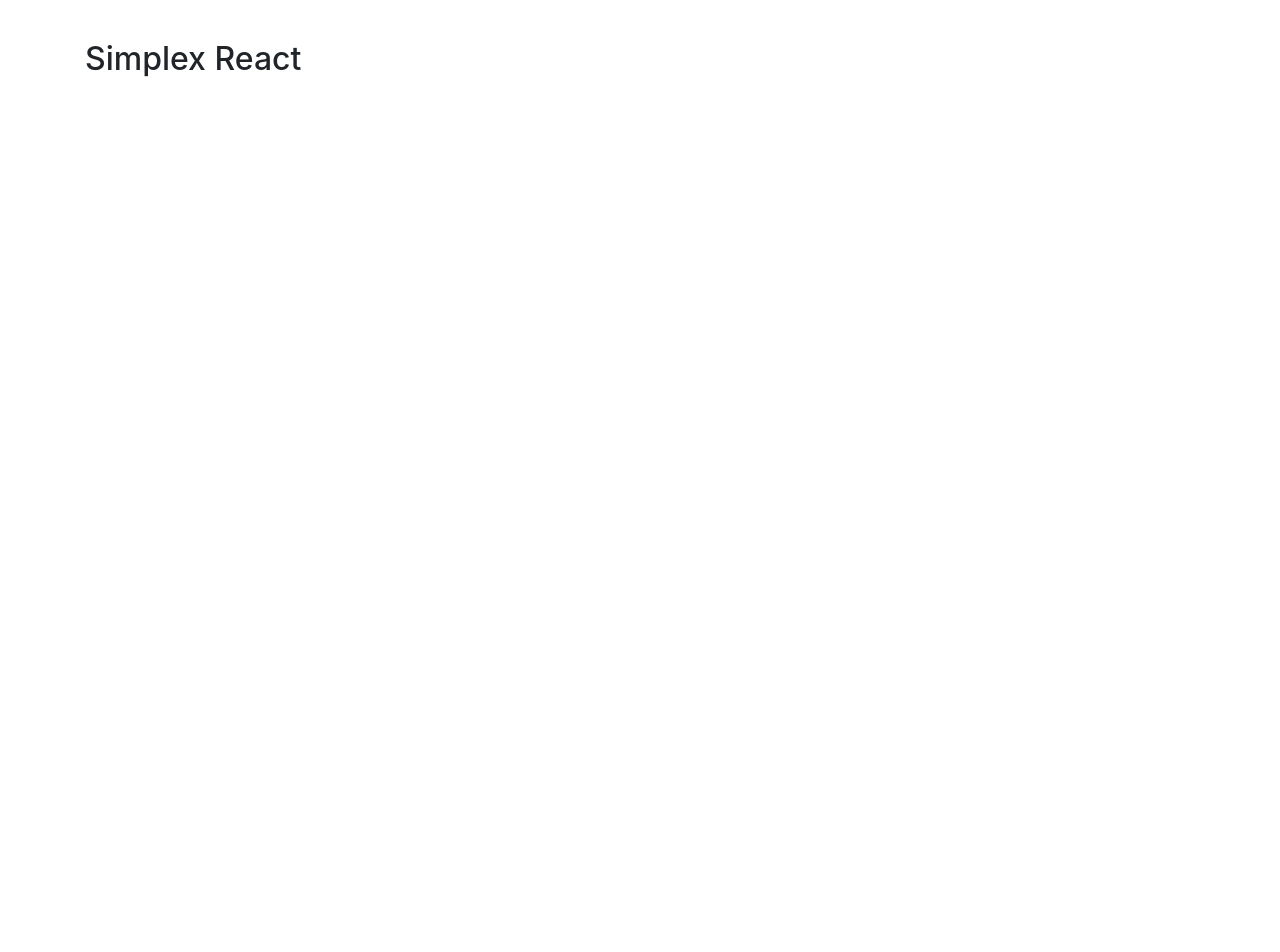
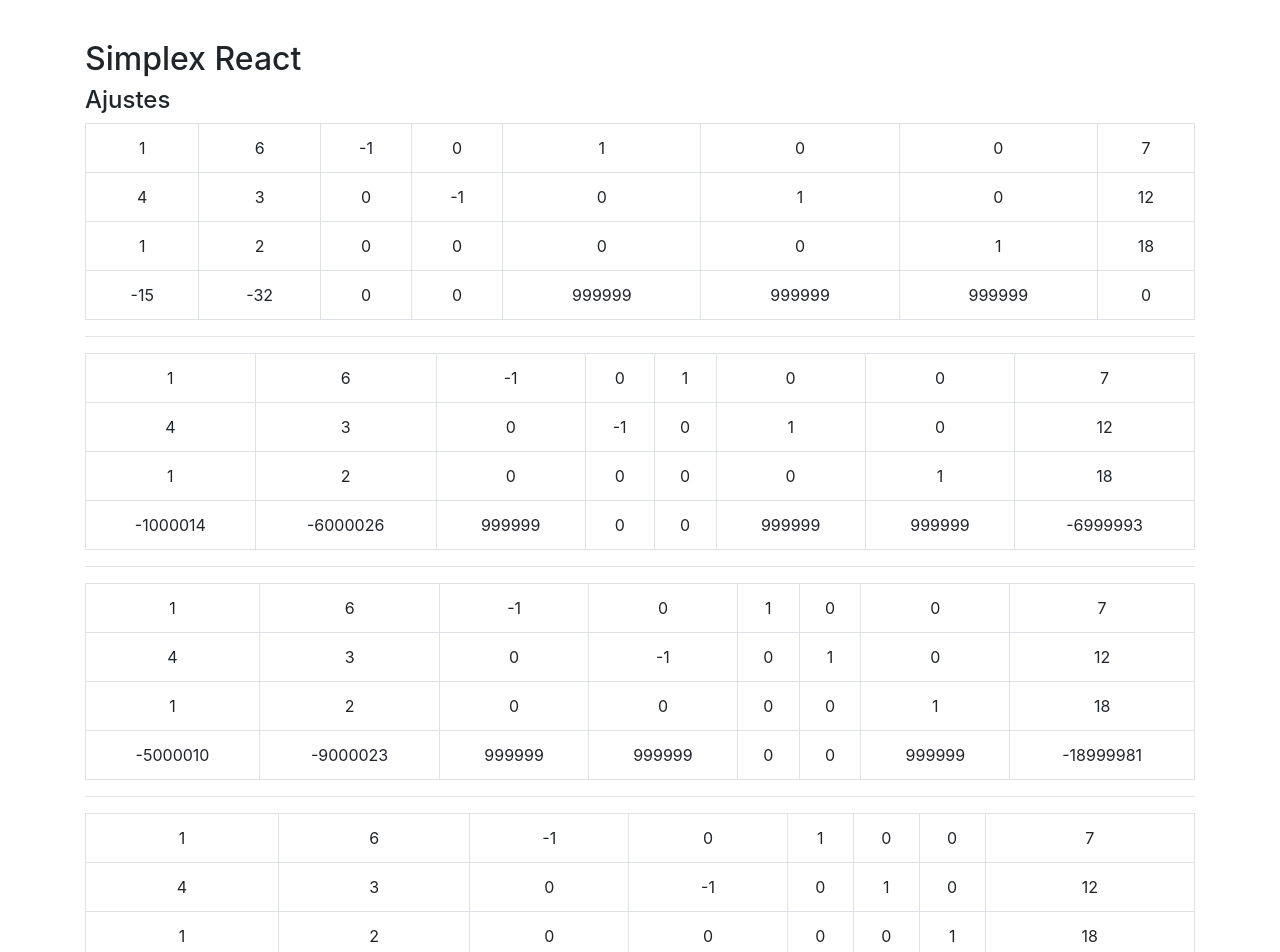
Before and after one commit to blackstraby/simplexJS, a React (Create React App) app: page / in a window 1280 px wide. Shown: the top 952 px of the page. Before the commit the page ends 800 px from the top, so only its background shows below. Built offline with nearby package versions, Linux system fonts and the light colour scheme.

Commit message:
Adicionado teste com ajustes e inicio das interações

```diff
--- a/src/App.js
+++ b/src/App.js
@@ -1,12 +1,109 @@
 import React, { Component } from 'react';
-import Simplex from "./Simplex";
+import Simplex from "./components/Simplex";
+import Interacoes from './components/Interacoes';
 
 class App extends Component {
+
+  state = {
+    simplex: [],
+    simplex2: [],
+    simplex3: [],
+    simplex4: []
+  }
+
+  componentWillMount = () => {
+    const simplex = [];
+    simplex[0] = [1, 6, -1, 0, 1, 0, 0, 7]
+    simplex[1] = [4, 3, 0, -1, 0, 1, 0, 12]
+    simplex[2] = [1, 2, 0, 0, 0, 0, 1, 18]
+    simplex[3] = [-15, -32, 0, 0, 999999, 999999, 999999, 0]
+
+    const simplex2 = simplex.map((array, row) =>
+      array.map((item, i) =>
+        (simplex.length - 1 === row) ?
+          item - 999999 * simplex[0][i]
+          :
+          item
+      )
+    )
+
+    const simplex3 = simplex2.map((array, row) =>
+      array.map((item, i) =>
+        (simplex.length - 1 === row) ?
+          item - 999999 * simplex[1][i]
+          :
+          item
+      )
+    )
+
+    const simplex4 = simplex3.map((array, row) =>
+      array.map((item, i) =>
+        (simplex.length - 1 === row) ?
+          item - 999999 * simplex[2][i]
+          :
+          item
+      )
+    )
+    this.setState({ simplex, simplex2, simplex3, simplex4 })
+  }
+
   render() {
+    const { simplex, simplex2, simplex3, simplex4 } = this.state;
     return (
       <div className="container">
         <h2>Simplex React</h2>
         <Simplex />
+        <h4>Ajustes</h4>
+        <table className="table text-center table-bordered">
+          <tbody>
+            {simplex.map(array => {
+              return (
+                <tr key={Math.random()}>
+                  {array.map(item => <td key={Math.random()}>{item} </td>)}
+                </tr>
+              )
+            })}
+          </tbody>
+        </table>
+        <hr />
+        <table className="table text-center table-bordered">
+          <tbody>
+            {simplex2.map(array => {
+              return (
+                <tr key={Math.random()}>
+                  {array.map(item => <td key={Math.random()}>{item} </td>)}
+                </tr>
+              )
+            })}
+          </tbody>
+        </table>
+        <hr />
+        <table className="table text-center table-bordered">
+          <tbody>
+            {simplex3.map(array => {
+              return (
+                <tr key={Math.random()}>
+                  {array.map(item => <td key={Math.random()}>{item} </td>)}
+                </tr>
+              )
+            })}
+          </tbody>
+        </table>
+        <hr />
+        <table className="table text-center table-bordered">
+          <tbody>
+            {simplex4.map(array => {
+              return (
+                <tr key={Math.random()}>
+                  {array.map(item => <td key={Math.random()}>{item} </td>)}
+                </tr>
+              )
+            })}
+          </tbody>
+        </table>
+        <br />
+        <h4>Interações</h4>
+        <Interacoes simplexAjustado={simplex4} />
       </div>
     );
   }
--- /dev/null
+++ b/src/components/Interacoes.js
@@ -0,0 +1,49 @@
+import React, { Component } from 'react'
+
+export default class Interacoes extends Component {
+  state = {
+    simplex: this.props.simplexAjustado,
+    simplex2: []
+  }
+
+  componentDidMount = () => {
+    const simplex = this.state.simplex;
+
+    const simplex2 = simplex.map((array, row) =>
+      array.map((item, i) => {
+        if (row === 0) {
+          return item / 6;
+        } else if (row === 1) {
+          return item - 3 * (simplex[0][i] / 6)
+        } else if (row === 2) {
+          return item - 2 * (simplex[0][i] / 6)
+        } else if (row === 3) {
+          return item + 11000021 * (simplex[0][i] / 6)
+        } else {
+          return item
+        }
+      })
+    )
+
+    this.setState({ simplex, simplex2 })
+  }
+
+  render() {
+    const { simplex2 } = this.state;
+    return (
+      <div>
+        <table className="table text-center table-bordered">
+          <tbody>
+            {simplex2.map(array => {
+              return (
+                <tr key={Math.random()}>
+                  {array.map(item => <td key={Math.random()}>{item} </td>)}
+                </tr>
+              )
+            })}
+          </tbody>
+        </table>
+      </div>
+    )
+  }
+}
--- a/src/Simplex.js
+++ b/src/components/Simplex.js
@@ -1,5 +1,5 @@
 import React, { Component } from 'react';
-import { transformarCanonica, converterObjetivo } from "./Utils/conversores";
+import { transformarCanonica, converterObjetivo } from "../Utils/conversores";
 
 export default class Simplex extends Component {
 
```
Also changed, not shown: src/components/Ajustes.js (added).
